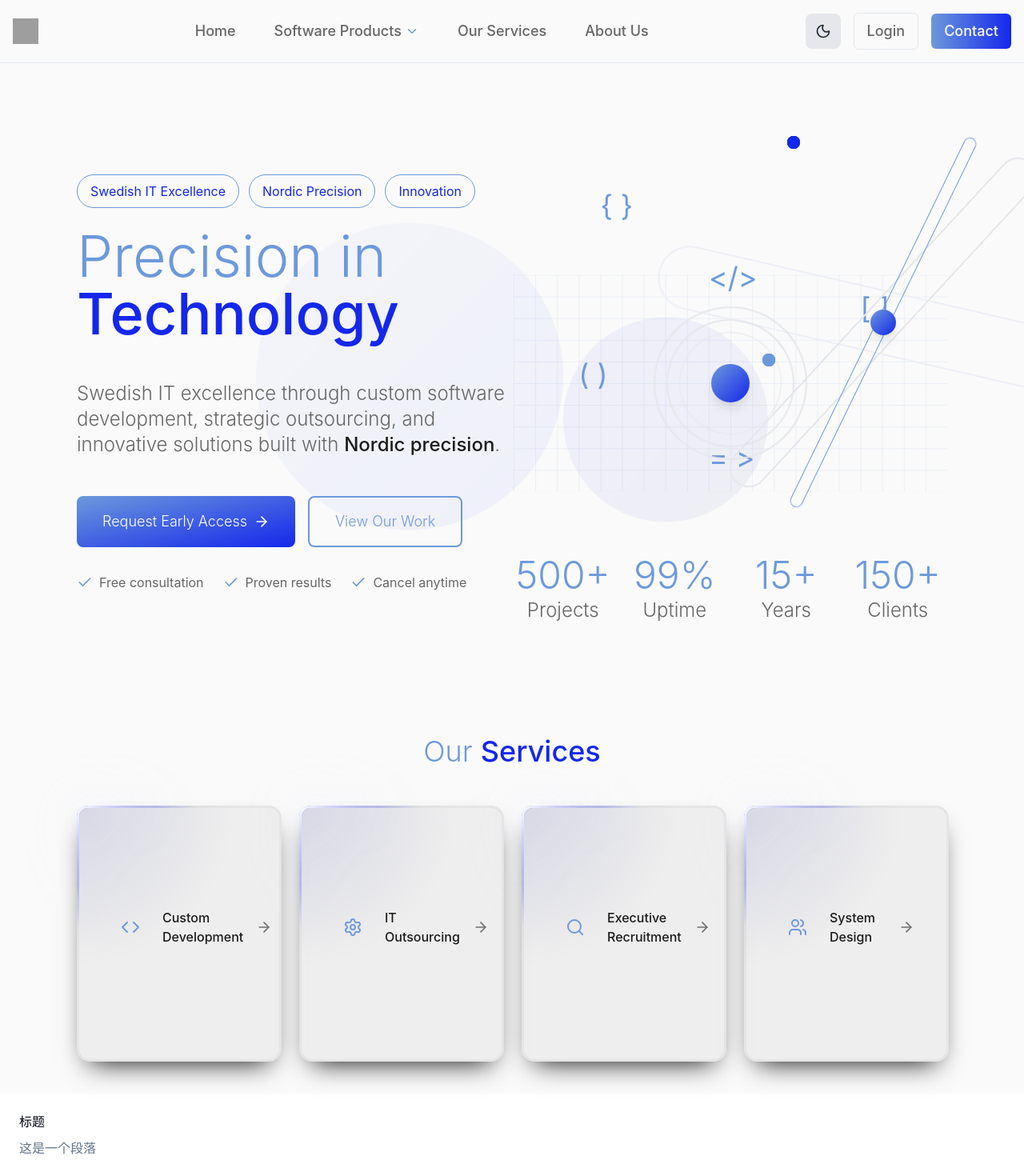
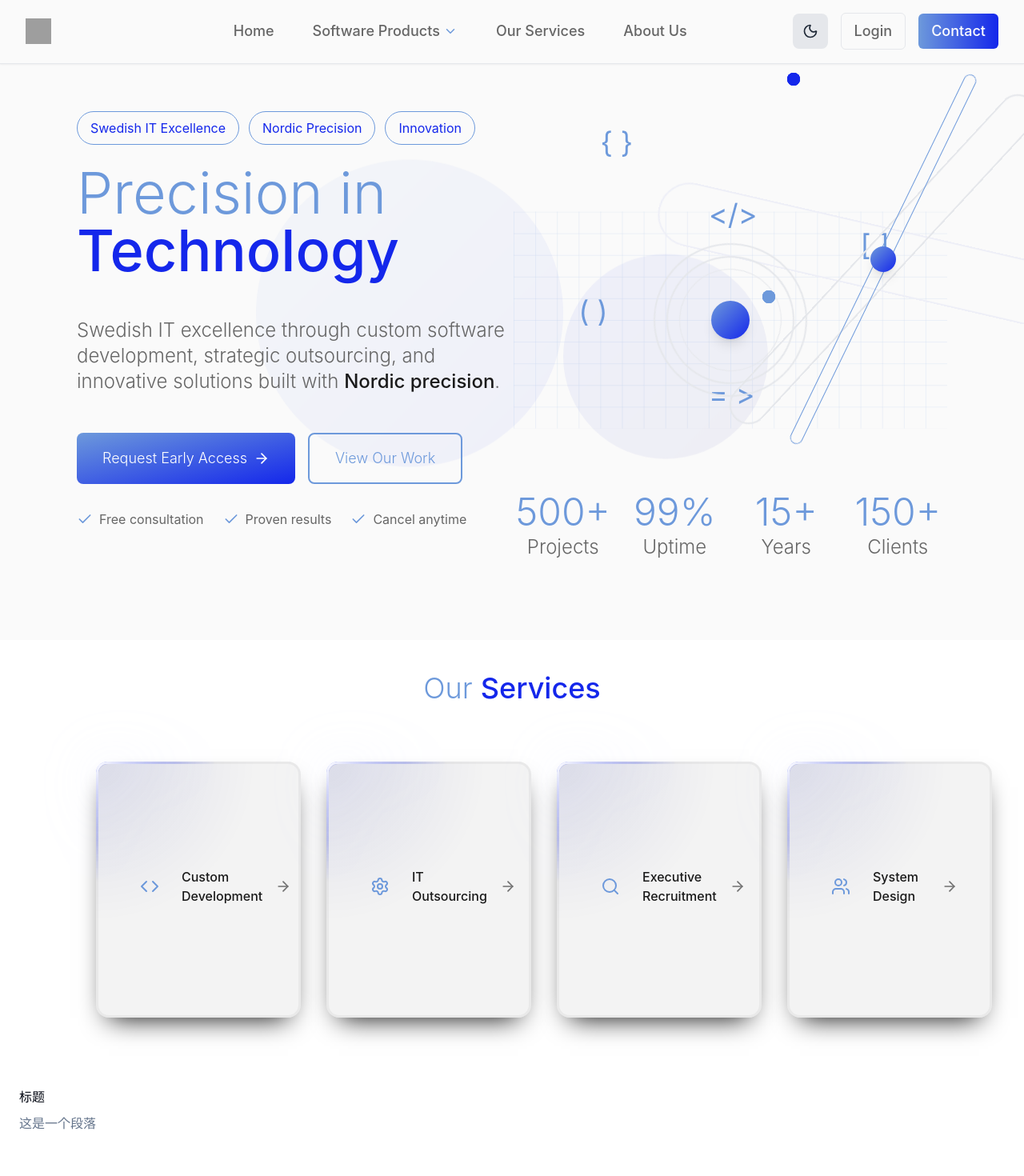
Before and after one commit to YaliZhang1/YL-website, a React (Vite) app: page / in a window 1280 px wide. Shown: the top 1470 px of the page at 80% size. Built offline with nearby package versions, Linux system fonts and the light colour scheme; grey boxes are pictures that could not be loaded; the HTML template or start-up script is replaced by a standard one.

Commit message:
add some animation

```diff
--- a/src/components/landing/HeroSection.tsx
+++ b/src/components/landing/HeroSection.tsx
@@ -128,7 +128,10 @@ export const HeroSection: React.FC = () => {
             <div className="grid grid-cols-1 lg:grid-cols-2 gap-1 items-center py-20">
               {/* 左侧内容 */}
               <div className="z-50">
-                <div className="flex flex-wrap gap-3 mb-6">
+                <div
+                  className="flex flex-wrap gap-3 mb-6"
+                  style={{ animation: "fadeInUp 1s ease-out 0.3s forwards" }}
+                >
                   {[
                     "Swedish IT Excellence",
                     "Nordic Precision",
@@ -157,7 +160,7 @@ export const HeroSection: React.FC = () => {
                 <p
                   className="text-xl md:text-2xl font-light leading-relaxed mb-12 max-w-2xl text-nordic-muted"
                   style={{
-                    animation: "fadeInUp 1s ease-out 0.6s forwards",
+                    animation: "fadeInUp 1s ease-out 0.3s forwards",
                   }}
                 >
                   Swedish IT excellence through custom software development,
@@ -169,7 +172,10 @@ export const HeroSection: React.FC = () => {
                 </p>
 
                 {/* CTA */}
-                <div className="flex flex-col sm:flex-row gap-4 mb-8">
+                <div
+                  className="flex flex-col sm:flex-row gap-4 mb-8"
+                  style={{ animation: "fadeInUp 1s ease-out 0.3s forwards" }}
+                >
                   <AnimatedButton onClick={() => openModal("form")}>
                     Request Early Access
                     <ArrowRight className="ml-2 w-5 h-5 group-hover:translate-x-1 transition-transform" />
@@ -179,7 +185,7 @@ export const HeroSection: React.FC = () => {
                   </AnimatedButton>
                 </div>
 
-                <div className="flex flex-wrap items-center gap-6 text-nordic-muted">
+                <div className="flex flex-wrap items-center gap-6 text-nordic-muted" style={{ animation: "fadeInUp 1s ease-out 0.3s forwards" }}>
                   {[
                     "Free consultation",
                     "Proven results",
--- a/src/components/landing/ServiceSection.tsx
+++ b/src/components/landing/ServiceSection.tsx
@@ -1,6 +1,7 @@
 import React, { useState, useEffect } from "react";
 import { ArrowRight, Code, Users, Search, Settings } from "lucide-react";
 import { GlowCard } from "@/components/ui/spotlight-card";
+import { motion } from "framer-motion";
 
 // 服务图标映射
 const serviceIcons = {
@@ -67,17 +68,27 @@ export const ServiceSection: React.FC = () => {
   ];
 
   return (
-    <section className="py-10 bg-nordic-bg text-nordic-text relative">
+    <section className="py-10  text-nordic-text relative">
       <div className="container mx-auto px-8 md:px-16 lg:px-24 max-w-[130rem]">
         <h2 className="text-3xl md:text-4xl font-light mb-12 text-center">
           <span className="text-nordic-primary">Our</span>{" "}
           <span className="font-medium text-nordic-secondary">Services</span>
         </h2>
-        <div className="grid sm:grid-cols-2 lg:grid-cols-4 gap-6">
-          {services.map((service, index) => (
-            <ServiceCard key={service} service={service} index={index} />
-          ))}
-        </div>
+        <motion.div
+          initial="hidden"
+          whileInView="show"
+          viewport={{ once: true, amount: 0.5 }}
+        >
+          <div className="grid sm:grid-cols-2 lg:grid-cols-4 gap-16">
+            {services.map((service, index) => (
+              <motion.div className="h-full">
+                <div className="p-6 flex flex-col justify-between h-full">
+                  <ServiceCard index={index} service={service} key={service} />
+                </div>
+              </motion.div>
+            ))}
+          </div>
+        </motion.div>
       </div>
     </section>
   );
--- a/src/components/navbar/Navbar.tsx
+++ b/src/components/navbar/Navbar.tsx
@@ -1,8 +1,9 @@
-
 import React, { useState } from "react";
 import { Link } from "react-router-dom";
 import { Menu, X, ChevronDown } from "lucide-react";
 import ThemeToggle from "@/components/ThemeToggle";
+import { motion, AnimatePresence } from "framer-motion";
+import { cn } from "@/lib/utils";
 
 // 定义 DropDownMenu 类型
 interface DropDownMenu {
@@ -33,9 +34,15 @@ const Navbar: React.FC = () => {
 
   return (
     <>
-      <section className="py-4 border-b border-nordic-primary/20 bg-nordic-bg">
-        <div className="max-w-7xl mx-auto px-4">
-          <nav className="flex items-center justify-between w-full">
+      <nav className="h-20 fixed top-0 left-0 w-full z-[9999] shadow-sm text-lg py-4 border-b border-nordic-primary/20 bg-nordic-bg">
+        <div className="container w-full  mx-auto max-w-8xl px-8 sm:px-8 h-full">
+          <div className="flex items-center justify-between w-full">
+            <motion.div
+              initial={{ opacity: 0, x: -20 }}
+              animate={{ opacity: 1, x: 0 }}
+              transition={{ duration: 0.5 }}
+              className="w-32"
+            >
               {/* Logo */}
               <div className="flex items-center flex-shrink-0">
                 <Link
@@ -49,10 +56,19 @@ const Navbar: React.FC = () => {
                   />
                 </Link>
               </div>
+            </motion.div>
 
             {/* Navigation Menu */}
+            <motion.div
+              initial={{ opacity: 0, x: 20 }}
+              animate={{ opacity: 1, x: 0 }}
+              transition={{ duration: 0.5 }}
+            >
               <div className="hidden md:flex items-center gap-6">
-              <Link to="/" className="px-3 py-2 text-lg font-medium text-nordic-muted hover:text-nordic-text transition-colors">
+                <Link
+                  to="/"
+                  className="px-3 py-2 text-lg font-medium text-nordic-muted hover:text-nordic-text transition-colors"
+                >
                   Home
                 </Link>
                 <div className="relative">
@@ -94,15 +110,27 @@ const Navbar: React.FC = () => {
                     </div>
                   )}
                 </div>
-              <Link to="/ourServices" className="px-3 py-2 text-lg font-medium text-nordic-muted hover:text-nordic-text transition-colors">
+                <Link
+                  to="/ourServices"
+                  className="px-3 py-2 text-lg font-medium text-nordic-muted hover:text-nordic-text transition-colors"
+                >
                   Our Services
                 </Link>
-              <Link to="/about" className="px-3 py-2 text-lg font-medium text-nordic-muted hover:text-nordic-text transition-colors">
+                <Link
+                  to="/about"
+                  className="px-3 py-2 text-lg font-medium text-nordic-muted hover:text-nordic-text transition-colors"
+                >
                   About Us
                 </Link>
               </div>
+            </motion.div>
 
             {/* Right Buttons */}
+            <motion.div
+              initial={{ opacity: 0, x: 20 }}
+              animate={{ opacity: 1, x: 0 }}
+              transition={{ duration: 0.5 }}
+            >
               <div className="flex items-center gap-4 flex-shrink-0">
                 <div className="hidden md:flex items-center gap-4">
                   <ThemeToggle />
@@ -112,10 +140,7 @@ const Navbar: React.FC = () => {
                   >
                     Login
                   </Link>
-                <Link
-                  to="/contact"
-                  className="btn-blue-big"
-                >
+                  <Link to="/contact" className="btn-blue-big">
                     Contact
                   </Link>
                 </div>
@@ -132,7 +157,8 @@ const Navbar: React.FC = () => {
                   )}
                 </button>
               </div>
-          </nav>
+            </motion.div>
+          </div>
 
           {/* Mobile Menu */}
           {isMenuOpen && (
@@ -235,10 +261,7 @@ const Navbar: React.FC = () => {
                   >
                     Login
                   </Link>
-                  <Link
-                    to="/contact"
-                    className="btn-blue-small"
-                  >
+                  <Link to="/contact" className="btn-blue-small">
                     Contact
                   </Link>
                 </div>
@@ -257,7 +280,7 @@ const Navbar: React.FC = () => {
             }}
           />
         )}
-      </section>
+      </nav>
     </>
   );
 };
--- a/src/components/ui/spotlight-card.tsx
+++ b/src/components/ui/spotlight-card.tsx
@@ -1,5 +1,6 @@
 // 本组件可以复用
 import React, { useEffect, useRef, ReactNode } from "react";
+import { motion } from "framer-motion";
 
 interface GlowCardProps {
   children: ReactNode;
@@ -288,6 +289,7 @@ const GlowCard: React.FC<GlowCardProps> = ({
 
   return (
     <>
+
         <style dangerouslySetInnerHTML={{ __html: getBeforeAfterStyles() }} />
         <div
           ref={cardRef}
@@ -302,7 +304,7 @@ const GlowCard: React.FC<GlowCardProps> = ({
           grid-rows-[1fr_auto]
           shadow-[0_1rem_2rem_-1rem_black]
           p-4
-          gap-4
+          gap-2
           backdrop-blur-[5px]
           ${className}
         `}
@@ -310,6 +312,7 @@ const GlowCard: React.FC<GlowCardProps> = ({
           <div ref={innerRef} data-glow></div>
           {children}
         </div>
+
     </>
   );
 };
```
Lines whose indentation alone changed are shown as unchanged.
